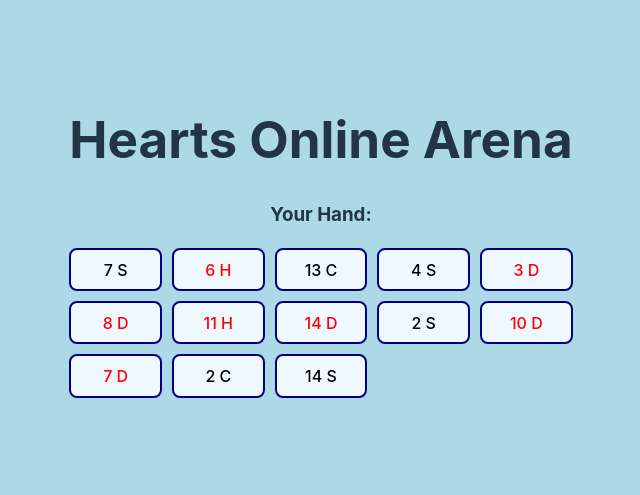
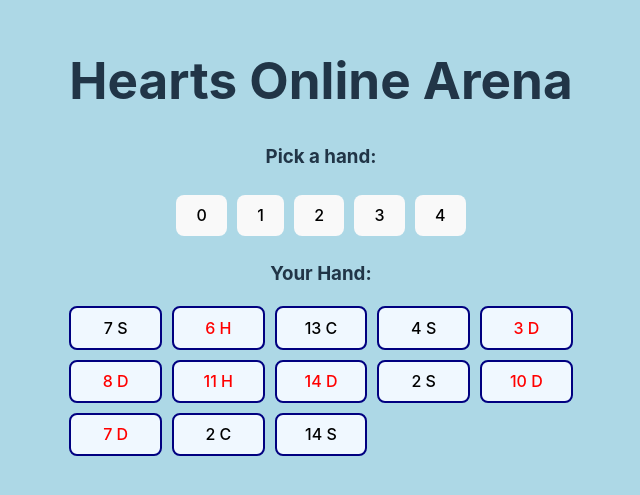
Before and after one commit to c26ns/webe-hearts-noahleo, a Svelte app: page / in a window 1280 px wide. Shown: the part 163-658 px from the top of the page, without its empty margins (319-959 px from the left). Built offline with nearby package versions, Linux system fonts and the light colour scheme; the HTML template or start-up script is replaced by a standard one.

Commit message:
Update App.svelte

```diff
--- a/src/App.svelte
+++ b/src/App.svelte
@@ -30,6 +30,7 @@
   // const db = getFirestore(initializeApp(firebaseConfig));
 
   let hands = [[], [], [], []];
+  let currentPlayer = 0;
   onMount(async () => {
     // get a deck
     const deck = [
@@ -54,17 +55,22 @@
   <h1>Hearts Online Arena</h1>
 
   <div class="trick"></div>
+  <h3>Pick a hand:</h3>
   <div class="playerselect">
-
+  {#each [0, 1, 2, 3, 4] as val}
+    <button class="handbutton" on:click={() => {currentPlayer = val-1;}}>{val}</button>
+  {/each}
   </div>
+  {#if currentPlayer >= 0}
     <h3>Your Hand:</h3>
     <div class="hand">
-    {#each hands[0] as card}
+      {#each hands[currentPlayer] as card}
         <button class="grid-item {card.suit === "S" || card.suit === "C" ? "black" : "red" }">
           {card.number} {card.suit}
         </button>
       {/each}
     </div>
+  {/if}
 </main>
 
 <style>
@@ -83,4 +89,7 @@
   .red {
     color: red
   }
+  .handbutton {
+    margin: 5px;
+  }
 </style>
```
Lines whose indentation alone changed are shown as unchanged.
